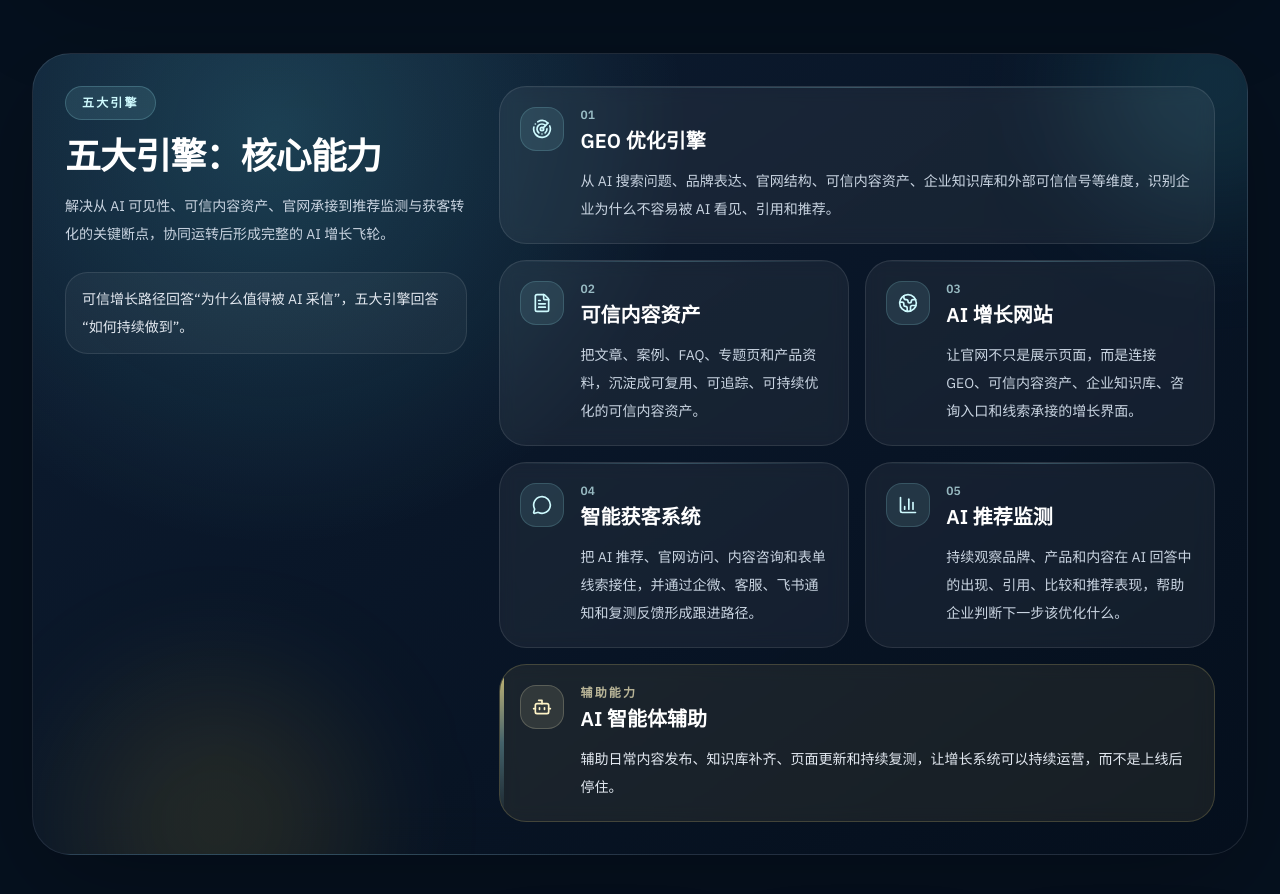
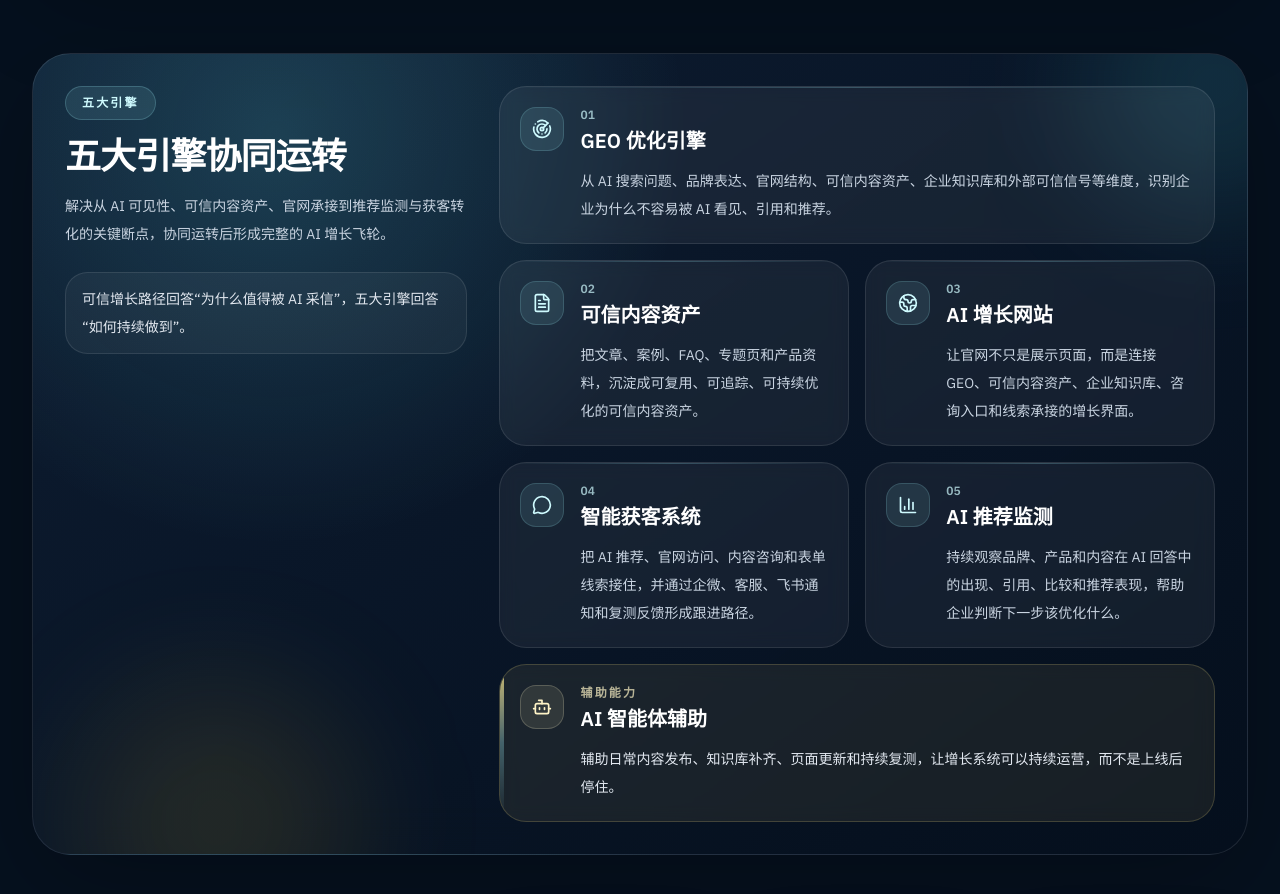
Before and after one commit to wesleyyu/jgmao-official-site, a React (Vite) app: page /ai-growth-new in a window 1280 px wide. Shown: the part 2400-3294 px from the top of the page. Built offline with nearby package versions, Linux system fonts and the light colour scheme.

Commit message:
Restore AI growth page engine heading

```diff
--- a/src/pages/AiGrowthNew.tsx
+++ b/src/pages/AiGrowthNew.tsx
@@ -400,7 +400,7 @@ const sectionCopy = {
   },
   websiteCardCta: { zh: "查看官网生成", en: "View website generation" },
   engineEyebrow: { zh: "五大引擎", en: "Five Engines" },
-  engineTitle: { zh: "五大引擎：核心能力", en: "Five engines: core capabilities" },
+  engineTitle: { zh: "五大引擎协同运转", en: "Five engines working together" },
   engineBody: {
     zh: "解决从 AI 可见性、可信内容资产、官网承接到推荐监测与获客转化的关键断点，协同运转后形成完整的 AI 增长飞轮。",
     en: "Each engine contributes to GEO visibility, trusted content assets, website handoff, recommendation monitoring, and lead conversion. Together, they form a complete AI growth flywheel.",
```
